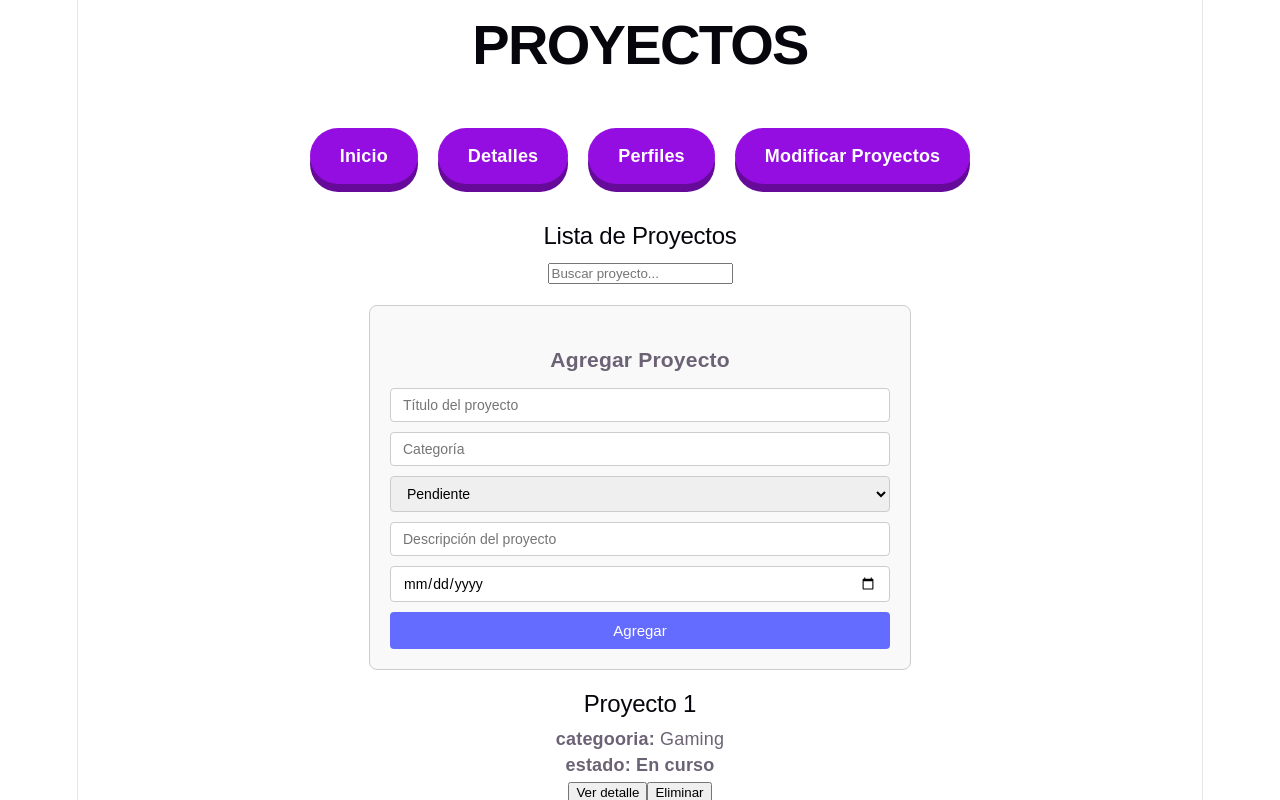
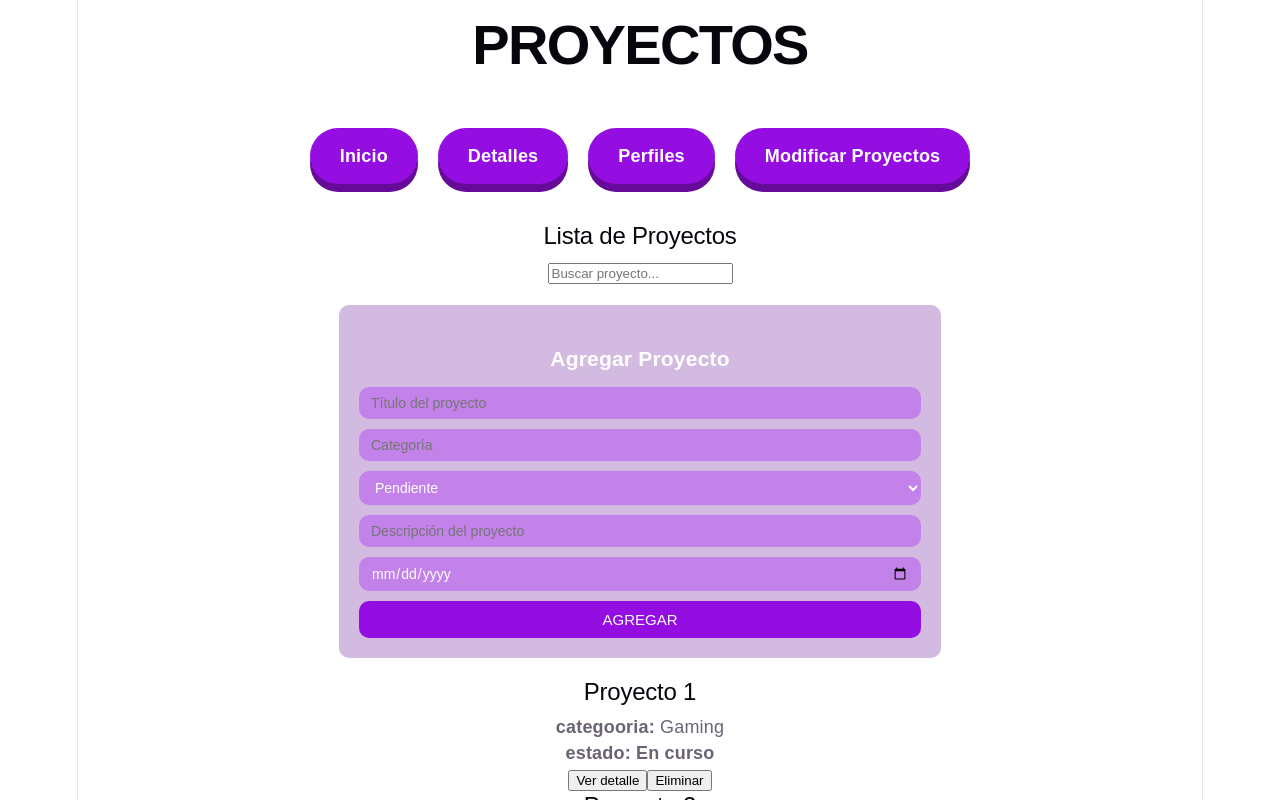
Before and after one commit to MateoMendietauwu69/pv_tp3_grupo4, a React (Vite) app: page / in a window 1280 px wide. Shown: the top 800 px of the page. Built offline with nearby package versions, Linux system fonts and the light colour scheme; a web font is replaced by a local one.

Commit message:
modifique los css. Erick Neuman

```diff
--- a/src/css/FormularioProyecto.css
+++ b/src/css/FormularioProyecto.css
@@ -2,12 +2,12 @@
 
 .formulario-container {
   font-family: "Asimovian", sans-serif;
-  max-width: 500px;
+  width: 50%;
+  padding: 20px;
+  border-radius: 10px;
+  background: rgba(106, 27, 154, 0.3);
   margin: 20px auto;
-  padding: 20px;
-  border: 1px solid #ccc;
-  border-radius: 8px;
-  background-color: #f9f9f9;
+  color: white;
 }
 
 .formulario-container h3 {
@@ -24,29 +24,32 @@
 .formulario-container input,
 .formulario-container select {
   padding: 8px 12px;
-  border: 1px solid #ccc;
-  border-radius: 4px;
+  background: rgba(157, 0, 255, 0.3);
+  border-radius: 10px;
+  color: white;
   font-size: 14px;
+  border: none;
   font-family: "Asimovian", sans-serif;
 }
 
 .formulario-container input:focus,
 .formulario-container select:focus {
-  outline: none;
-  border-color: #646cff;
+  border-color: white;
 }
 
 .formulario-container button {
   padding: 10px;
-  background-color: #646cff;
+  background-color: #940EE1;
   color: white;
   border: none;
-  border-radius: 4px;
+  border-radius: 10px;
   cursor: pointer;
   font-size: 15px;
   font-family: "Asimovian", sans-serif;
+  text-transform: uppercase;
 }
 
 .formulario-container button:hover {
-  background-color: #535bf2;
+  transform: scale(1.03);
+  outline: 2px solid white;
 }
```
